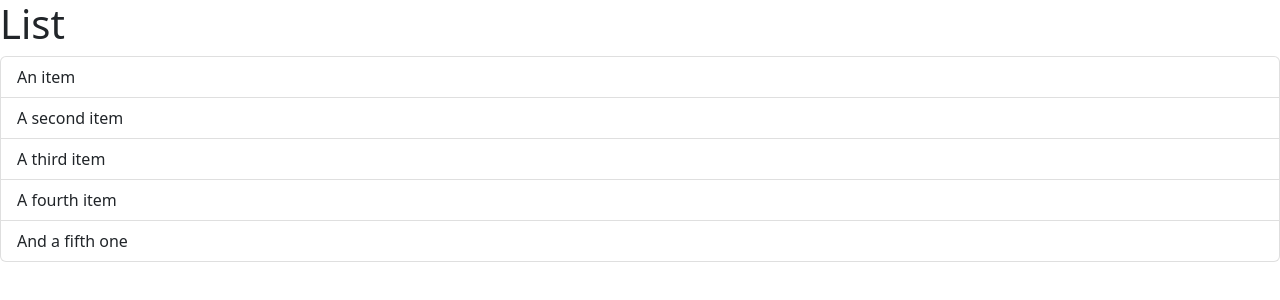
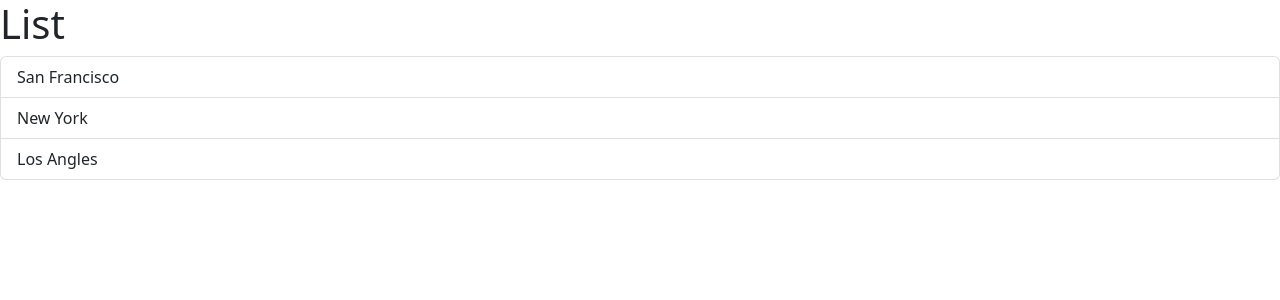
Before and after one commit to kayvannj/react-training, a React (Vite) app: page / in a window 1280 px wide. Shown: the top 300 px of the page. Built offline with nearby package versions, Linux system fonts and the light colour scheme.

Commit message:
create a list and show dynamic data in it

```diff
--- a/src/components/ListGroup.tsx
+++ b/src/components/ListGroup.tsx
@@ -1,17 +1,18 @@
-// we can wrap with a div, shorthand is with "wrap with abbriviation"
-// use of fragment imported
-// use of empty angle brackets is a shorthand for fragment
+// make sure you have key for each item in the list
+// there are no for loops in jsx so we need to use map instead
 
 function ListGroup() {
+  const items = ["San Francisco", "New York", "Los Angles"];
+
   return (
     <>
       <h1>List</h1>
       <ul className="list-group">
-        <li className="list-group-item">An item</li>
-        <li className="list-group-item">A second item</li>
-        <li className="list-group-item">A third item</li>
-        <li className="list-group-item">A fourth item</li>
-        <li className="list-group-item">And a fifth one</li>
+        {items.map((item) => (
+          <li className="list-group-item" key={item}>
+            {item}
+          </li>
+        ))}
       </ul>
     </>
   );
```
